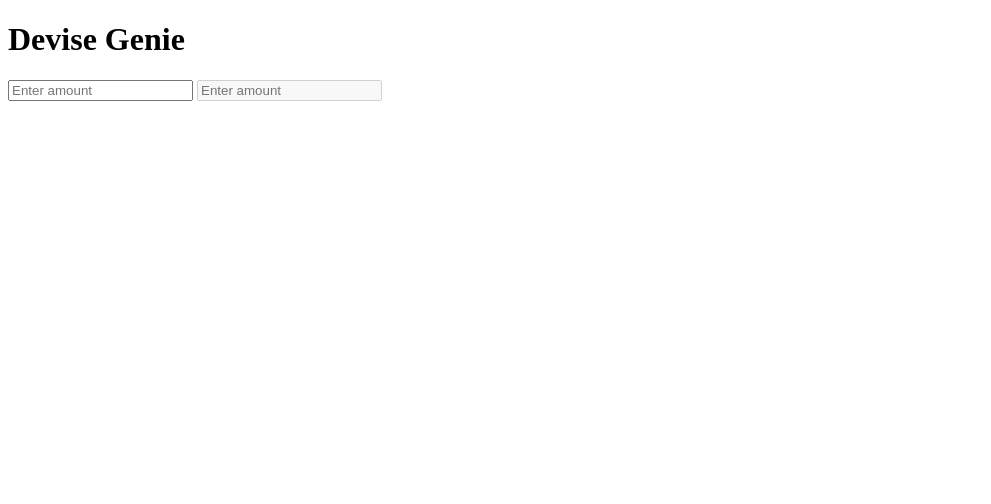
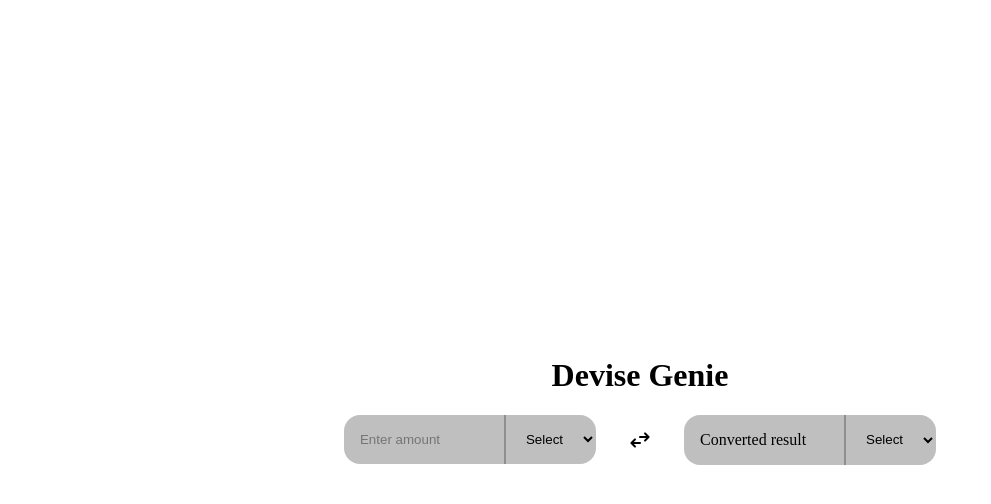
Before and after one commit to quarksaur/devise-genie, a plain HTML site: page index.html in a window 1280 px wide. Shown: the whole page, without its empty margins (0-991 px from the left). Drawn offline with nearby package versions, Linux system fonts and the light colour scheme.

Commit message:
implemented basic html and css code

```diff
--- a/index.html
+++ b/index.html
@@ -3,14 +3,35 @@
     <head>
         <meta charset="UTF-8" />
         <meta name="viewport" content="width=device-width, initial-scale=1.0" />
+
+        <!-- Resources -->
         <link rel="stylesheet" href="style.css" />
-        <title>Document</title>
+        <link rel="stylesheet" href="https://fonts.googleapis.com/css2?family=Material+Symbols+Rounded:opsz,wght,FILL,GRAD@24,400,1,0" />
+
+        <title>Devise Genie</title>
     </head>
     <body>
-        <h1>Devise Genie</h1>
-        <form action="">
-            <input id="amountInput" placeholder="Enter amount" type="number" inputmode="numeric">
-            <input id="amountOutput" placeholder="Enter amount" type="number" inputmode="numeric" disabled>
-        </form>
+        <div id="window">
+            <h1>Devise Genie</h1>
+            <form action="" id="deviseConverter">
+                <section class="formElement">
+                    <input class="amount" id="amountInput" placeholder="Enter amount" type="number" inputmode="numeric" />
+                    <select name="deviseInput" class="devise" id="deviseInput">
+                        <option value="">Select</option>
+                    </select>
+                </section>
+
+                <span class="material-symbols-rounded"> swap_horiz </span>
+
+                <section class="formElement">
+                    <div class="amount" id="amountOutput" type="number" inputmode="numeric">Converted result</div>
+                    <select name="deviseOutput" class="devise" id="deviseOutput">
+                        <option value="">Select</option>
+                    </select>
+                </section>
+            </form>
+        </div>
+
+        <script src="script.js"></script>
     </body>
 </html>
--- a/style.css
+++ b/style.css
@@ -0,0 +1,53 @@
+* {
+    box-sizing: border-box;
+}
+
+html,
+body {
+    margin: 0;
+    padding: 0;
+}
+
+body {
+    width: 100dvw;
+    height: 100dvh;
+
+    display: flex;
+    align-items: center;
+    justify-content: center;
+}
+
+h1 {
+    text-align: center;
+}
+
+#deviseConverter {
+    display: flex;
+    flex-direction: row;
+    align-items: center;
+    justify-content: center;
+    gap: 2rem;
+}
+
+.formElement {
+    display: flex;
+    flex-direction: row;
+}
+
+.amount {
+    width: 10rem;
+    padding: 1rem;
+
+    border: none;
+    border-radius: 1rem 0 0 1rem;
+    background-color: rgba(0, 0, 0, 0.25);
+}
+
+.devise {
+    padding: 1rem;
+
+    border: none;
+    border-left: 2px solid rgba(0, 0, 0, 0.25);
+    border-radius: 0 1rem 1rem 0;
+    background-color: rgba(0, 0, 0, 0.25);
+}
```
